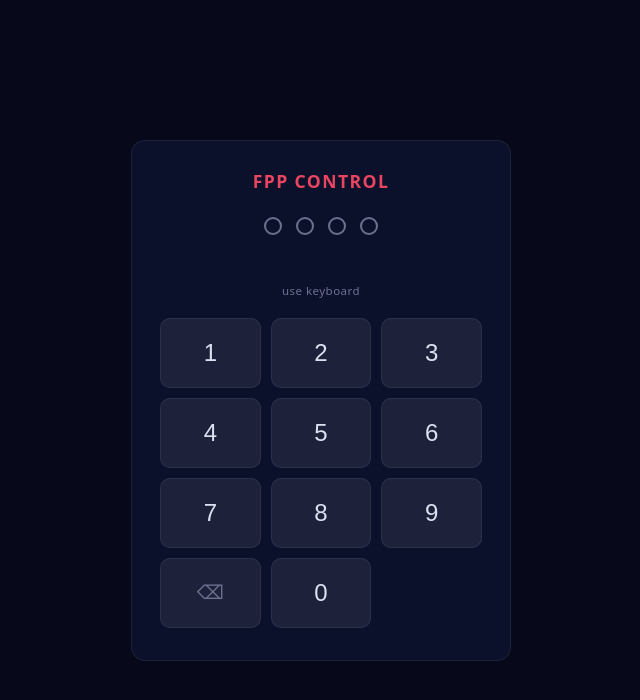
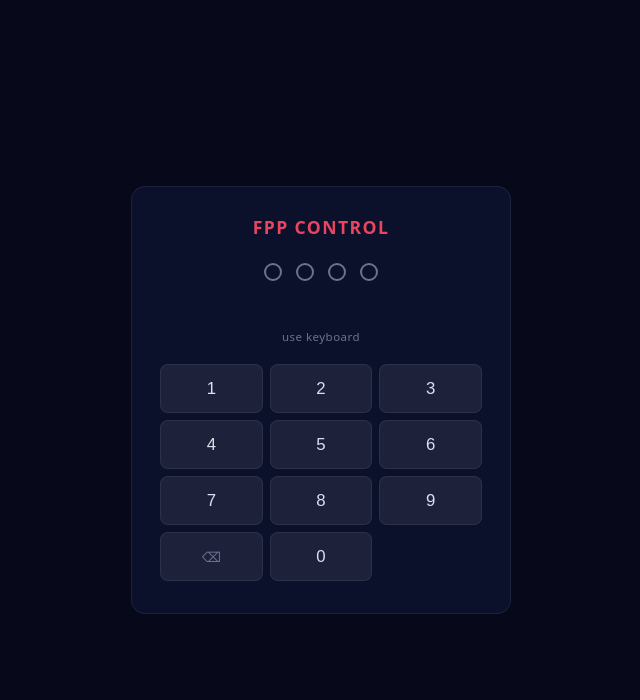
Before and after one commit to BLDSB/fpp-CustomUI, a Flask app: page /login in a window 1280 px wide. Shown: the top 700 px of the page, without its empty margins (319-959 px from the left). Run offline with Flask 3, Linux system fonts and the light colour scheme; data that the repository does not hold is empty.

Commit message:
Reduce login numpad size by 30% for 800x480 display
Co-Authored-By: Claude Sonnet 4.6 <noreply@anthropic.com>

```diff
--- a/templates/login.html
+++ b/templates/login.html
@@ -127,17 +127,17 @@
         .numpad {
             display: grid;
             grid-template-columns: repeat(3, 1fr);
-            gap: 10px;
+            gap: 7px;
             width: 100%;
         }
         .key {
             background: rgba(255, 255, 255, 0.07);
             border: 1px solid var(--border-dim);
-            border-radius: 10px;
+            border-radius: 8px;
             color: var(--text);
-            font-size: 1.5rem;
+            font-size: 1.05rem;
             font-weight: 500;
-            height: 70px;
+            height: 49px;
             cursor: pointer;
             display: flex;
             align-items: center;
@@ -149,7 +149,7 @@
         .key:hover   { background: rgba(255,255,255,0.12); border-color: rgba(255,255,255,0.18); }
         .key:active  { background: rgba(255,255,255,0.18); transform: scale(0.94); }
         .key.key-backspace {
-            font-size: 1.2rem;
+            font-size: 0.85rem;
             color: var(--text-dim);
         }
         .key.key-backspace:hover { color: var(--accent); border-color: var(--accent); }
```
